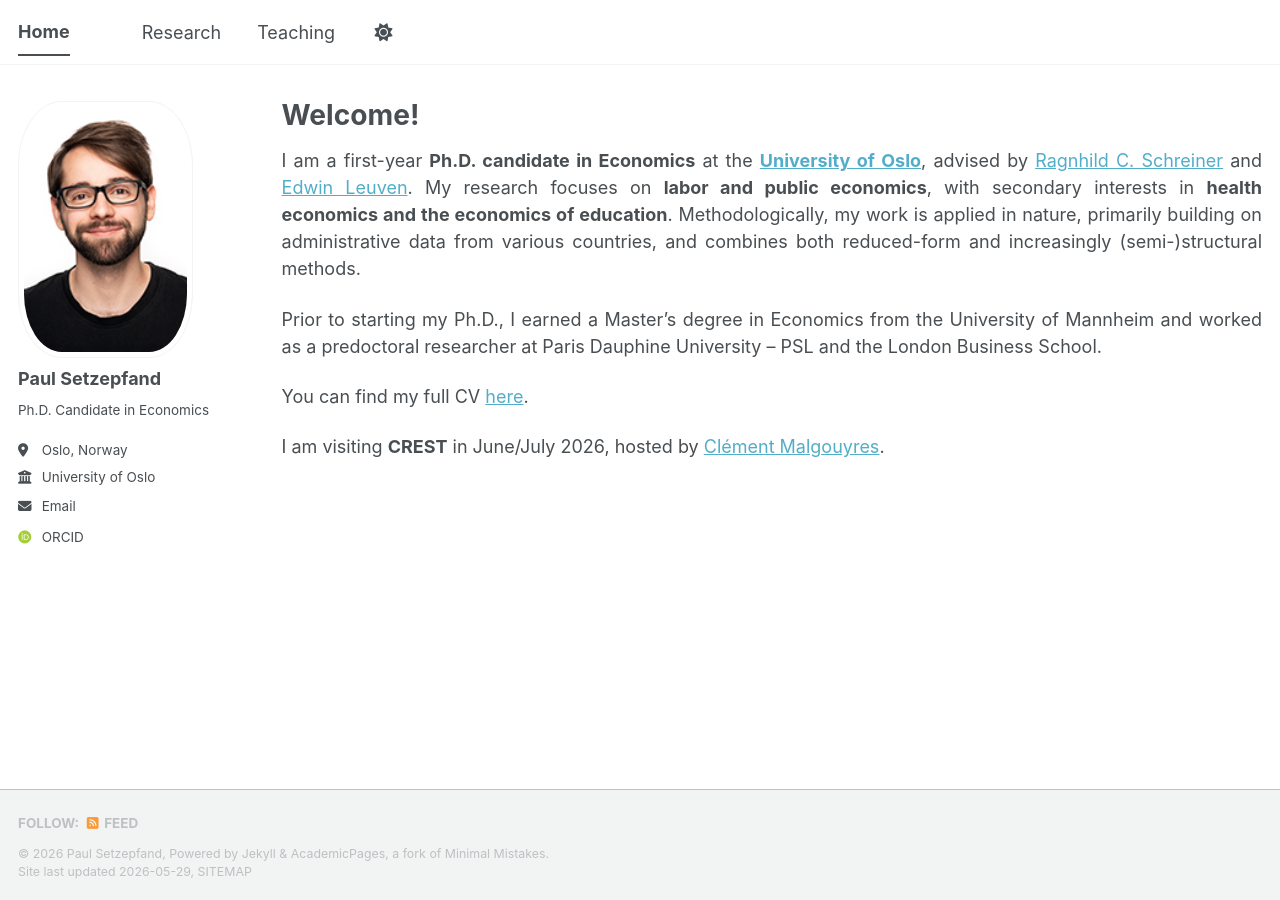
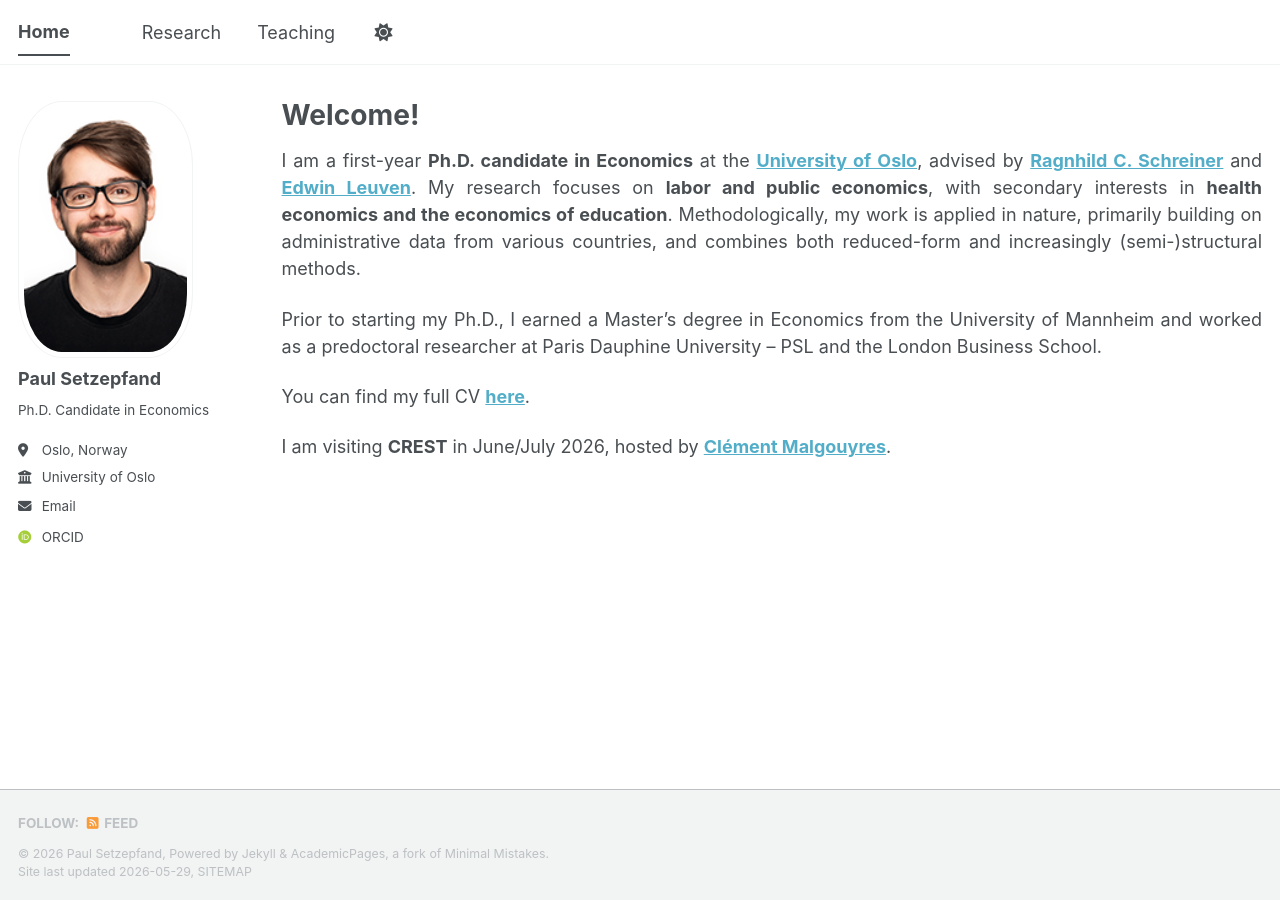
Before and after one commit to paulsetzepfand/paulsetzepfand.github.io, a Jekyll site: the page built from _pages/about.md, in a window 1280 px wide. Built offline with Jekyll 4.4.1, drawn with Linux system fonts in a browser that asks for light colours; some web fonts are replaced; a script bundle is joined from its source files by our own code; library files that are not in the unit come from our copies.

```diff
--- a/_pages/about.md
+++ b/_pages/about.md
@@ -7,12 +7,12 @@ layout: archive
 
 <div style="text-align: justify;" markdown="1">
 
-I am a first-year **Ph.D. candidate in Economics** at the [**University of Oslo**](https://www.sv.uio.no/econ/english/), advised by [Ragnhild C. Schreiner](https://sites.google.com/site/ragnhildschreiner/) and [Edwin Leuven](https://leuven.economists.nl/). My research focuses on **labor and public economics**, with secondary interests in **health economics and the economics of education**. Methodologically, my work is applied in nature, primarily building on administrative data from various countries, and combines both reduced-form and increasingly (semi-)structural methods.
+I am a first-year **Ph.D. candidate in Economics** at the [**University of Oslo**](https://www.sv.uio.no/econ/english/), advised by [**Ragnhild C. Schreiner**](https://sites.google.com/site/ragnhildschreiner/) and [**Edwin Leuven**](https://leuven.economists.nl/). My research focuses on **labor and public economics**, with secondary interests in **health economics and the economics of education**. Methodologically, my work is applied in nature, primarily building on administrative data from various countries, and combines both reduced-form and increasingly (semi-)structural methods.
 
 Prior to starting my Ph.D., I earned a Master's degree in Economics from the University of Mannheim and worked as a predoctoral researcher at Paris Dauphine University – PSL and the London Business School.
 
-You can find my full CV [here](cv.pdf).
+You can find my full CV [**here**](cv.pdf).
 
-I am visiting **CREST** in June/July 2026, hosted by [Clément Malgouyres](https://sites.google.com/site/clementmalgouyres/).
+I am visiting **CREST** in June/July 2026, hosted by [**Clément Malgouyres**](https://sites.google.com/site/clementmalgouyres/).
 
 </div>
```
